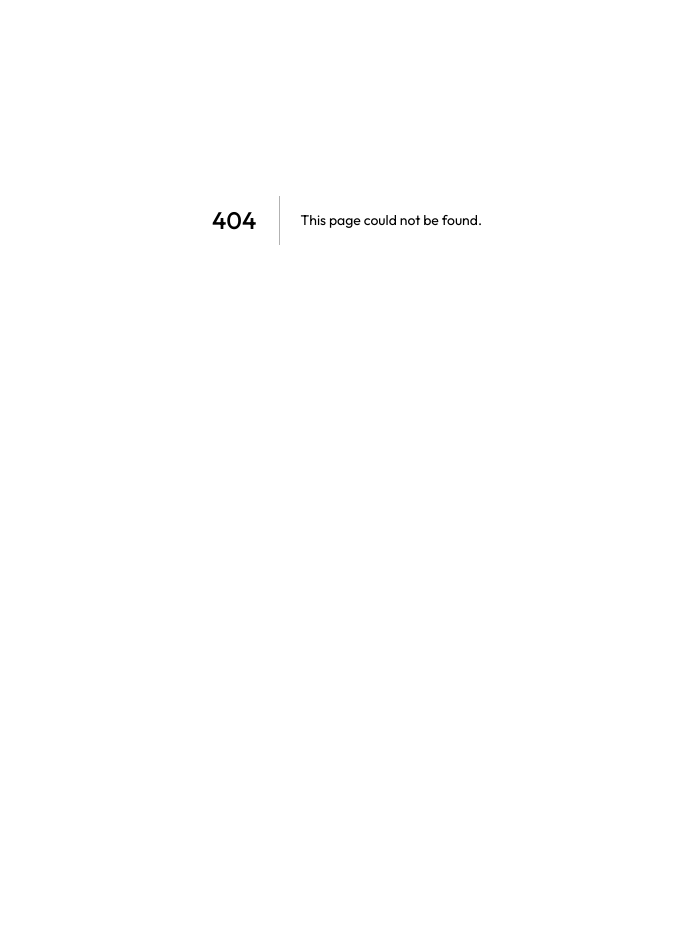
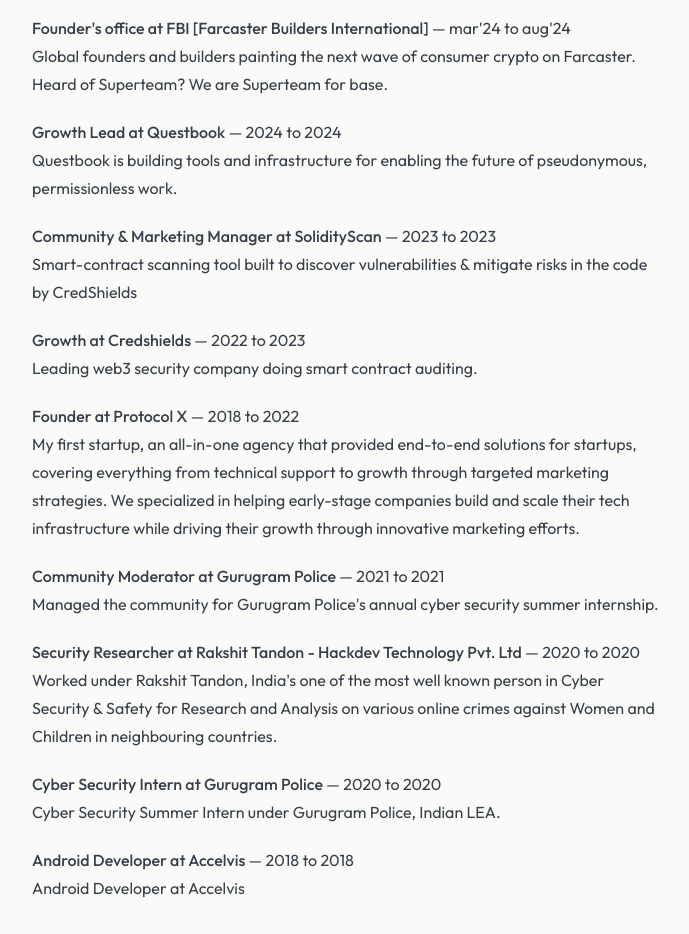
Before and after one commit to priyanshuratnakar/ratnakar.xyz, a Next.js app: page /resume in a window 1280 px wide. Before the commit this address had no page. Shown: the part 180-1114 px from the top of the page, without its empty margins (293-982 px from the left). Before the commit the page ends 800 px from the top, so only its background shows below. Built offline with nearby package versions, Linux system fonts and the light colour scheme.

Commit message:
Create resume.tsx

```diff
--- /dev/null
+++ b/pages/resume.tsx
@@ -0,0 +1,191 @@
+import { Flex, Text, Divider, Image } from "@chakra-ui/react";
+import { motion } from "framer-motion";
+
+export default function Home() {
+  return (
+    <Flex
+      flexDir={"column"}
+      minH={"100vh"}
+      w={"100%"}
+      bg={"#FAFAF8"}
+      align={"center"}
+      cursor={"default"}
+      color={"#2E353F"}
+      fontFamily={"Outfit, Roboto Mono"}
+    >
+      <motion.div
+        initial={{ y: "0%", opacity: "0" }}
+        animate={{ y: "0", opacity: "100%" }}
+        transition={{ delay: 0.15 }}
+      >
+        <Flex
+          mt={"70px"}
+          mb={"70px"}
+          w={["300px", "300px", "630px"]}
+          gap={"45px"}
+          flexDir={"column"}
+        >
+          <Flex flexDir={"column"} gap={"30px"}>
+            <Flex
+              flexDir={"column"}
+              gap={"20px"}
+              fontSize={["14px", "14px", "16px"]}
+              lineHeight={"28px"}
+              fontWeight={"normal"}
+              opacity={"95%"}
+            >
+               <Text
+              color={"black"}
+              fontSize={["21px", "21px", "24px"]}
+              lineHeight={"28px"}
+              fontWeight={"500"}
+              opacity={"100%"}>
+                Work Experience
+              </Text>
+              <Text opacity={"75%"}></Text>
+            </Flex>
+            <Divider borderColor={"black"} />
+          </Flex>
+          <Flex gap={"30px"} flexDir={"column"}>
+            <Flex
+              flexDir={"column"}
+              gap={"20px"}
+              fontSize={["14px", "14px", "16px"]}
+              lineHeight={"28px"}
+              fontWeight={"normal"}
+              opacity={"95%"}
+            >
+              <Text>
+                <a
+                  className={"project"}
+                  href={"https://shorturl.at/iuM05"}
+                  target={"_blank"}
+                  rel={"noreferrer"}
+                  style={{ fontWeight: "500" }}
+                >
+                  Founder's office at FBI [Farcaster Builders International]
+                </a>{" "}
+                — mar'24 to aug'24
+                <br></br>Global founders and builders painting the next wave of consumer crypto on Farcaster. Heard of Superteam? We are Superteam for base. {" "}
+              </Text>
+
+              <Text>
+  <a
+    className=""
+    href=""
+    target="_blank"
+    rel="noreferrer"
+    style={{ fontWeight: "500" }}
+  >
+    Growth Lead at Questbook
+  </a>{" "}
+  — 2024 to 2024
+  <br></br>Questbook is building tools and infrastructure for enabling the future of pseudonymous, permissionless work. {" "}
+</Text>
+
+<Text>
+  <a
+    className=""
+    href=""
+    target="_blank"
+    rel="noreferrer"
+    style={{ fontWeight: "500" }}
+  >
+    Community & Marketing Manager at SolidityScan
+  </a>{" "}
+  — 2023 to 2023
+  <br></br>Smart-contract scanning tool built to discover vulnerabilities & mitigate risks in the code by CredShields {" "}
+</Text>
+
+<Text>
+  <a
+    className=""
+    href=""
+    target="_blank"
+    rel="noreferrer"
+    style={{ fontWeight: "500" }}
+  >
+    Growth at Credshields
+  </a>{" "}
+  — 2022 to 2023
+  <br></br>Leading web3 security company doing smart contract auditing. {" "}
+</Text>
+
+<Text>
+  <a
+    className=""
+    href=""
+    target="_blank"
+    rel="noreferrer"
+    style={{ fontWeight: "500" }}
+  >
+    Founder at Protocol X
+  </a>{" "}
+  — 2018 to 2022
+  <br></br>My first startup, an all-in-one agency that provided end-to-end solutions for startups, covering everything from technical support to growth through targeted marketing strategies. We specialized in helping early-stage companies build and scale their tech infrastructure while driving their growth through innovative marketing efforts. {" "}
+</Text>
+
+<Text>
+  <a
+    className=""
+    href=""
+    target="_blank"
+    rel="noreferrer"
+    style={{ fontWeight: "500" }}
+  >
+    Community Moderator at Gurugram Police
+  </a>{" "}
+  — 2021 to 2021
+  <br></br>Managed the community for Gurugram Police's annual cyber security summer internship. {" "}
+</Text>
+
+<Text>
+  <a
+    className=""
+    href=""
+    target="_blank"
+    rel="noreferrer"
+    style={{ fontWeight: "500" }}
+  >
+    Security Researcher at Rakshit Tandon - Hackdev Technology Pvt. Ltd
+  </a>{" "}
+  — 2020 to 2020
+  <br></br>Worked under Rakshit Tandon, India's one of the most well known person in Cyber Security & Safety for Research and Analysis on various online crimes against Women and Children in neighbouring countries. {" "}
+</Text>
+
+<Text>
+  <a
+    className=""
+    href=""
+    target="_blank"
+    rel="noreferrer"
+    style={{ fontWeight: "500" }}
+  >
+    Cyber Security Intern at Gurugram Police
+  </a>{" "}
+  — 2020 to 2020
+  <br></br>Cyber Security Summer Intern under Gurugram Police, Indian LEA. {" "}
+</Text>
+
+<Text>
+  <a
+    className=""
+    href=""
+    target="_blank"
+    rel="noreferrer"
+    style={{ fontWeight: "500" }}
+  >
+    Android Developer at Accelvis
+  </a>{" "}
+  — 2018 to 2018
+  <br></br>Android Developer at Accelvis {" "}
+</Text>
+
+
+            </Flex>
+          </Flex>
+        </Flex>
+      </motion.div>
+    </Flex>
+  );
+}
```
